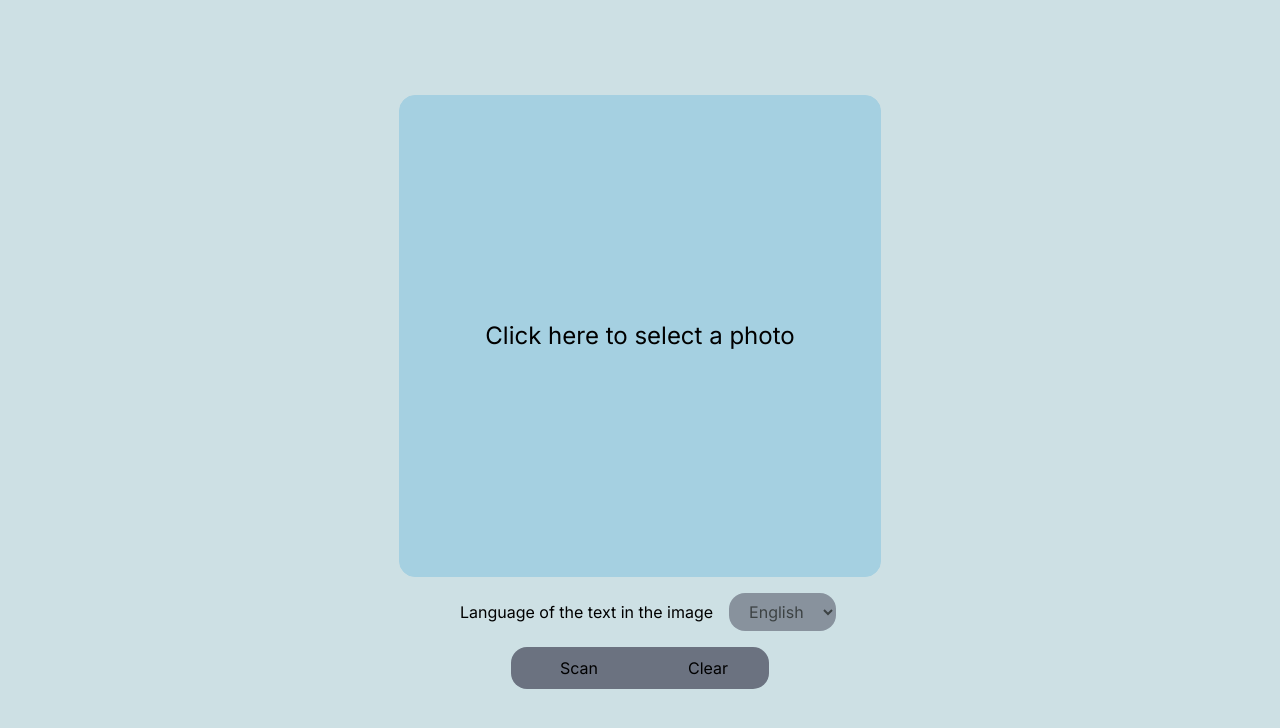
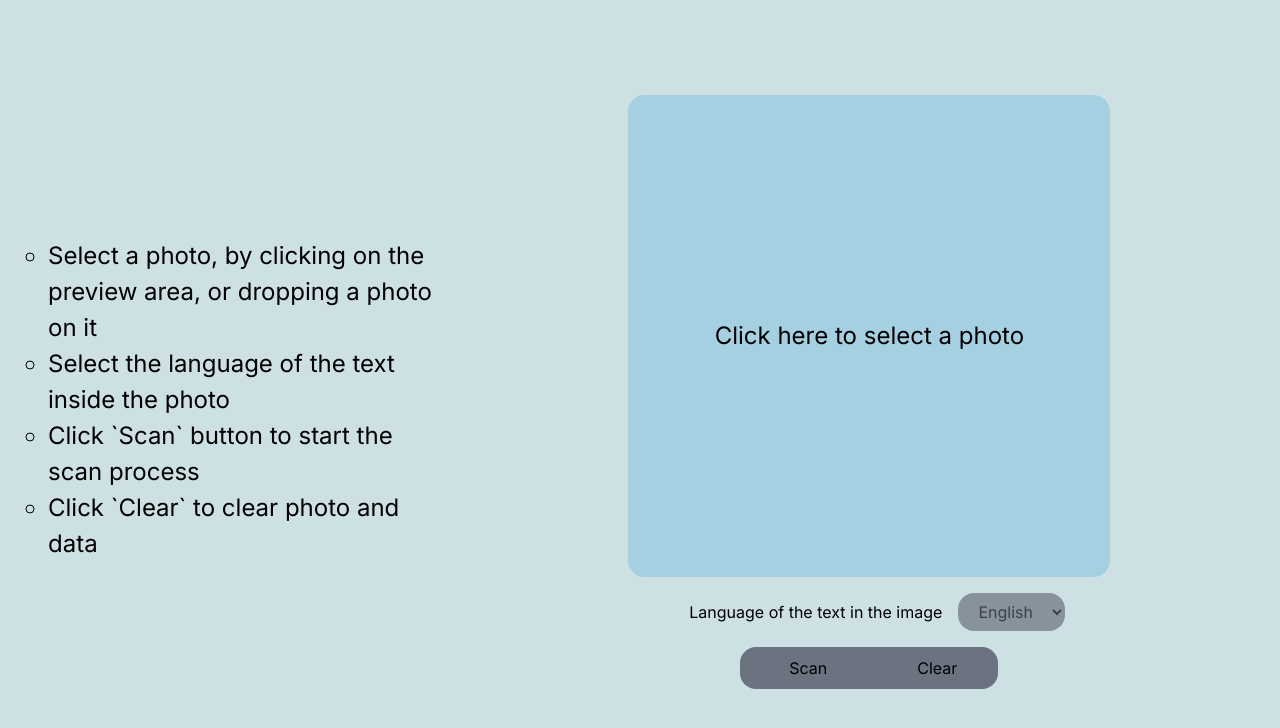
Before and after one commit to waelhasan/simple-web-ocr, a Next.js app: page / in a window 1280 px wide. Shown: the top 728 px of the page. Built offline with nearby package versions, Linux system fonts and the light colour scheme.

Commit message:
Added HoToUse component

```diff
--- a/src/app/page.tsx
+++ b/src/app/page.tsx
@@ -1,8 +1,10 @@
-import { Photo } from "@/components/Photo";
+import { Photo } from "@/components/Photo"
+import { HowToUse } from "@/components/HowToUse"
 
 export default function Home() {
   return (
-    <main className="min-h-screen flex items-center justify-center p-[1rem]">
+    <main className="min-h-screen flex items-center justify-evenly p-[1rem]">
+      <HowToUse />
       <Photo />
     </main>
   )
--- /dev/null
+++ b/src/components/HowToUse.tsx
@@ -0,0 +1,16 @@
+const Li = ({ text }: { text: string }) => (
+    <li className="list-[circle]">
+        <h2>{text}</h2>
+    </li>
+)
+
+export function HowToUse() {
+    return (
+        <ul className="flex-1 p-[2rem] text-[1.5rem]">
+            <Li text="Select a photo, by clicking on the preview area, or dropping a photo on it" />
+            <Li text="Select the language of the text inside the photo" />
+            <Li text="Click `Scan` button to start the scan process" />
+            <Li text="Click `Clear` to clear photo and data" />
+        </ul>
+    )
+}
--- a/src/components/Photo.tsx
+++ b/src/components/Photo.tsx
@@ -54,7 +54,7 @@ export const Photo = () => {
     }
 
     return (
-        <div className="flex flex-col gap-[1rem] items-center w-fit mb-[1rem]">
+        <div className="flex-[2] flex flex-col gap-[1rem] items-center w-fit mb-[1rem]">
             <ErrorToast isFailure={isFailure} setIsFailure={setIsFailure} />
             <PhotoArea
                 photoRef={photoRef}
```
